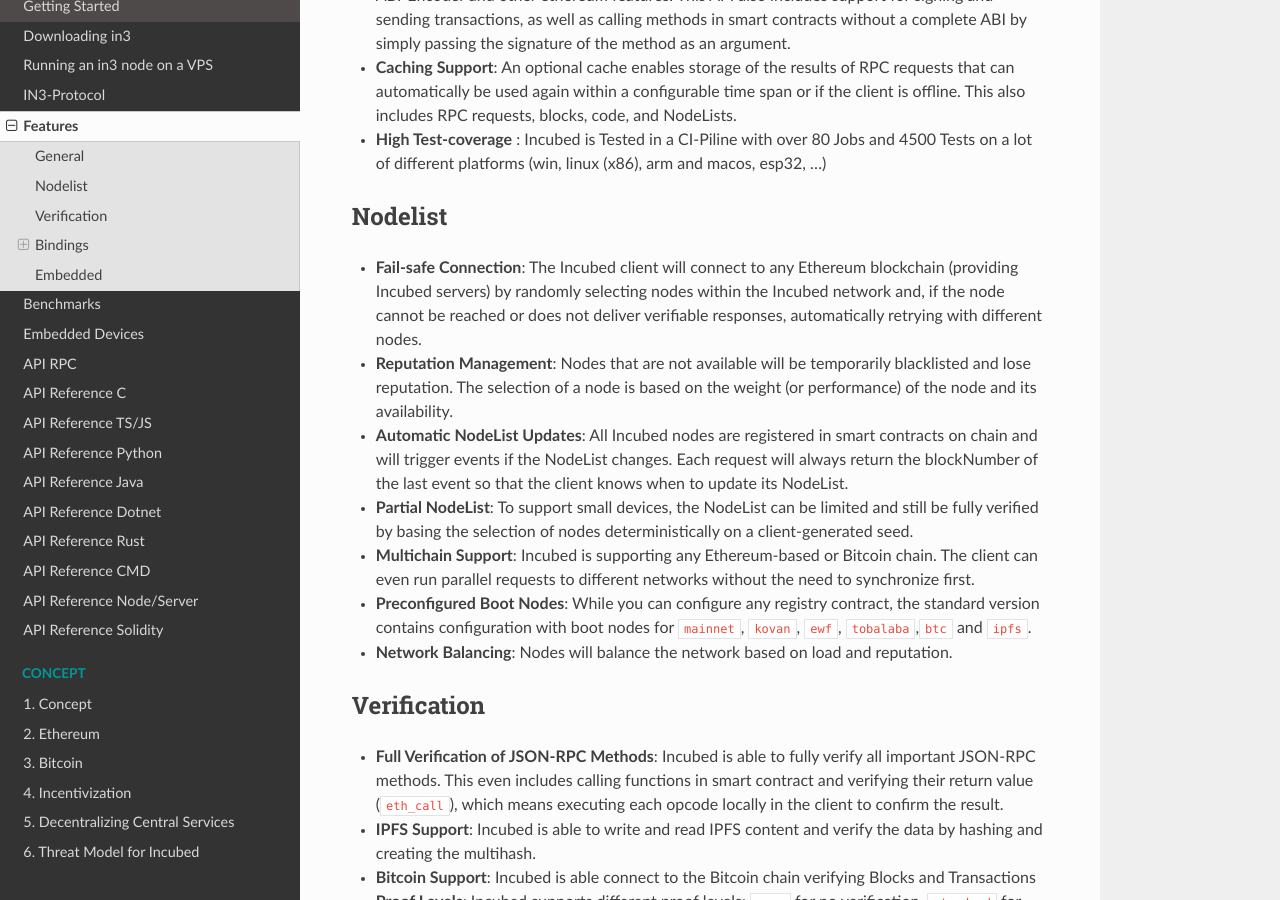
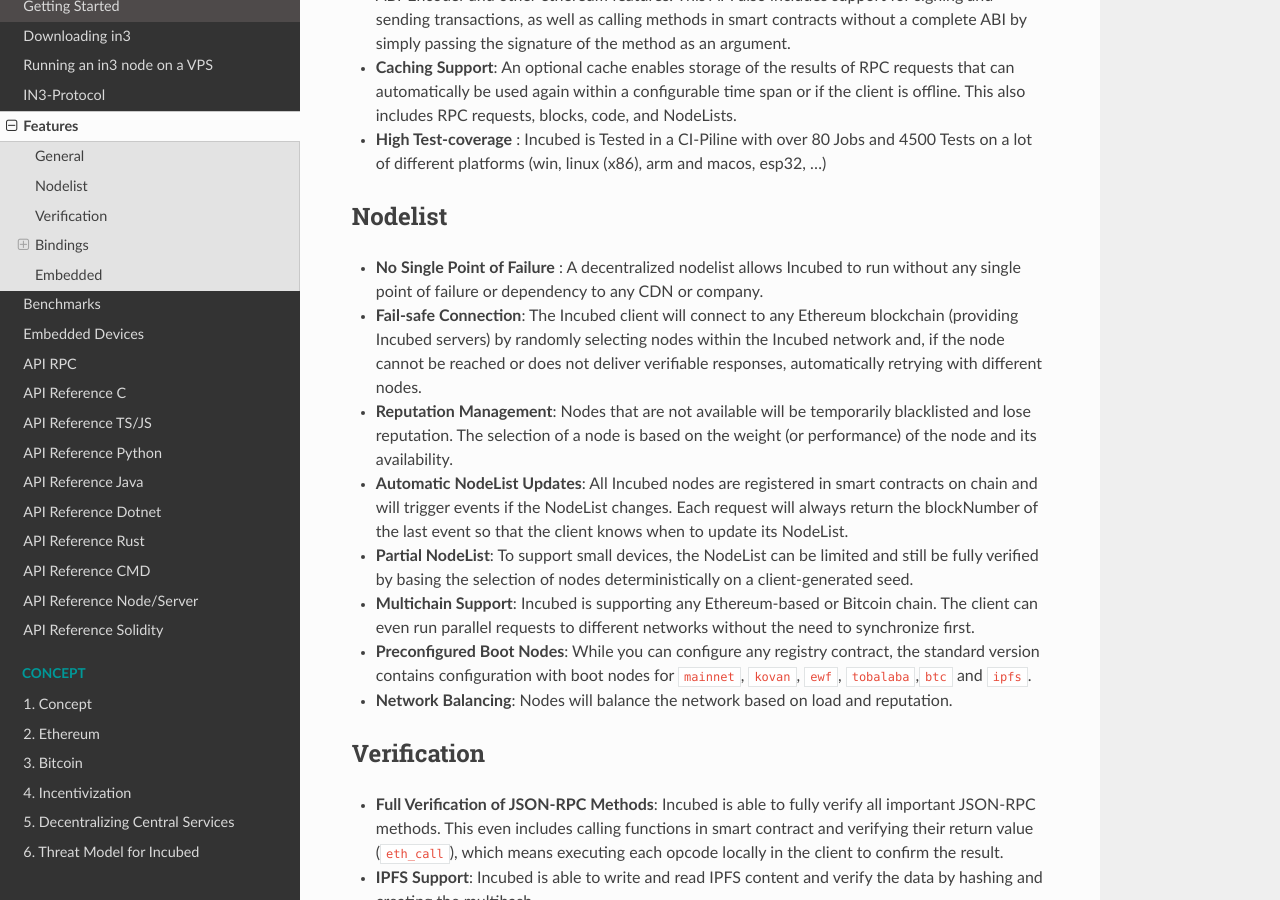
Before and after one commit to blockchainsllc/in3-docs, a Sphinx documentation site: the page built from docs/milestones.md, in a window 1280 px wide and 900 px high, scrolled down 497 px. Built offline with Sphinx 7.4.7 and the Read the Docs theme 2.0.0, drawn with Linux system fonts in a browser that asks for light colours.

Commit message:
added no single point of failure

```diff
--- a/docs/milestones.md
+++ b/docs/milestones.md
@@ -13,6 +13,7 @@
 
 ## Nodelist
 
+- **No Single Point of Failure** : A decentralized nodelist allows Incubed to run without any single point of failure or dependency to any CDN or company.
 - **Fail-safe Connection**: The Incubed client will connect to any Ethereum blockchain (providing Incubed servers) by randomly selecting nodes within the Incubed network and, if the node cannot be reached or does not deliver verifiable responses, automatically retrying with different nodes.
 - **Reputation Management**: Nodes that are not available will be temporarily blacklisted and lose reputation. The selection of a node is based on the weight (or performance) of the node and its availability.
 - **Automatic NodeList Updates**: All Incubed nodes are registered in smart contracts on chain and will trigger events if the NodeList changes. Each request will always return the blockNumber of the last event so that the client knows when to update its NodeList.
```
